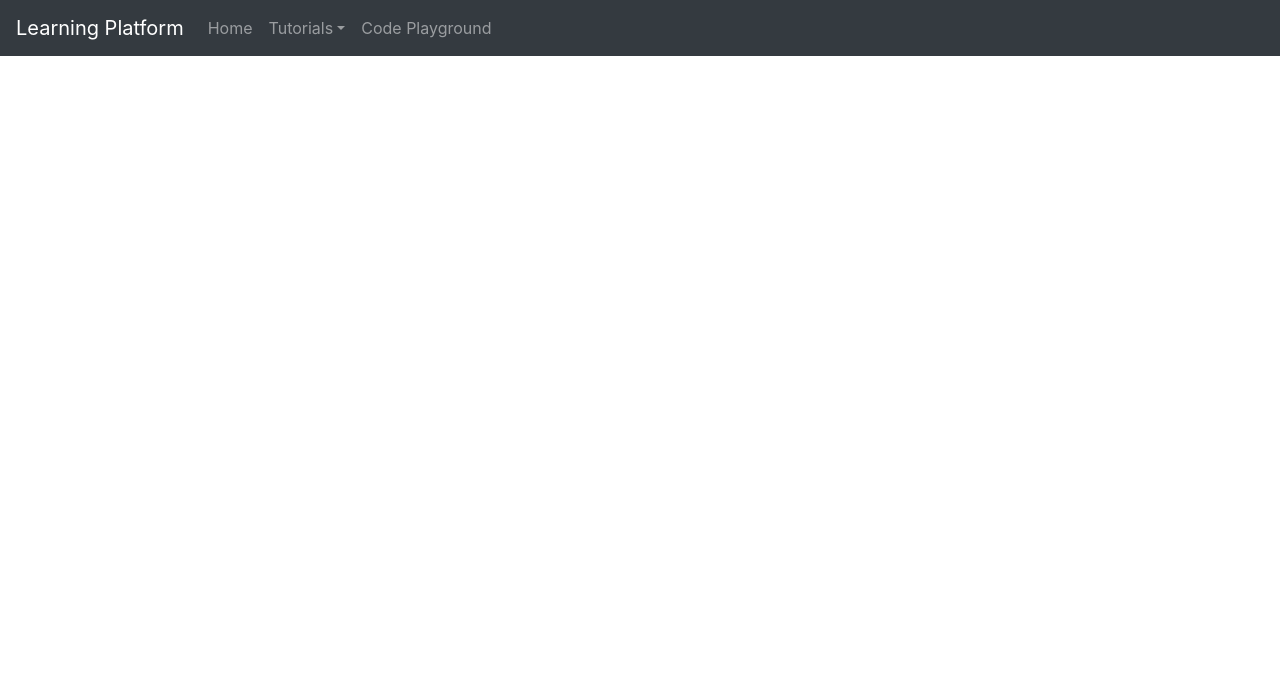
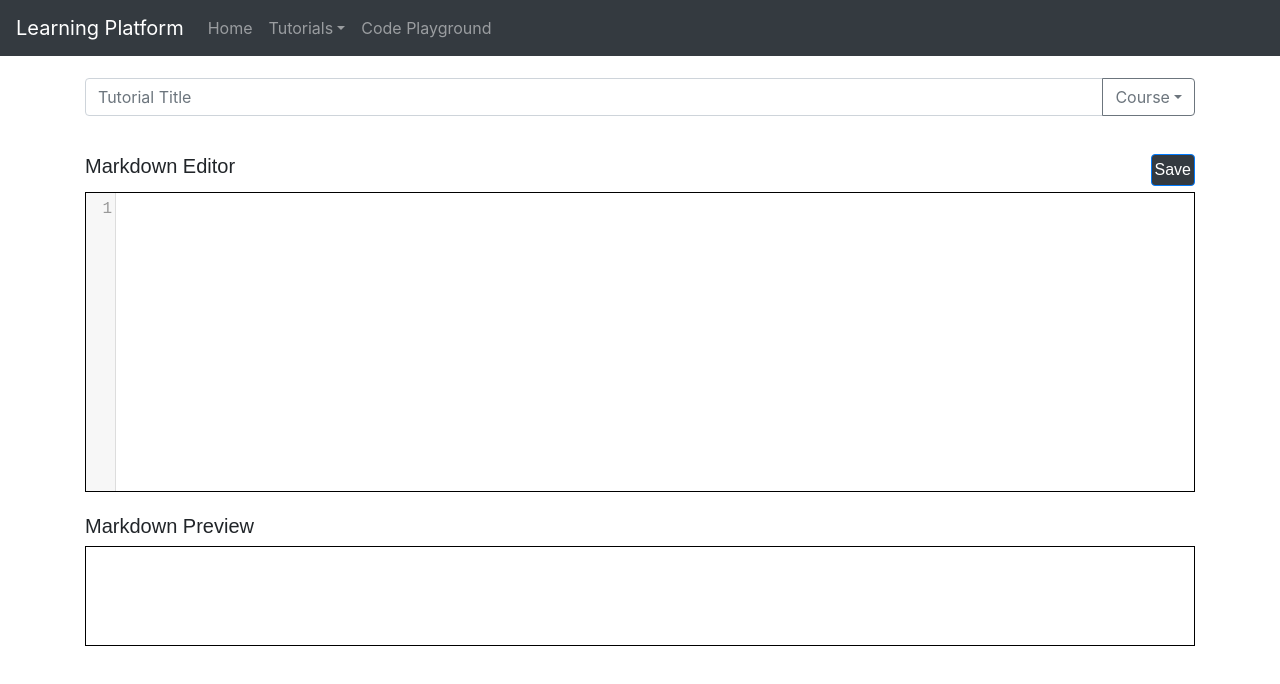
Before and after one commit to CMPT-470-Fall-2020/Code-Tutorial-App, a React (Create React App) app in the folder client/: page /createtutorial in a window 1280 px wide. Shown: the top 684 px of the page. Built offline with nearby package versions, Linux system fonts and the light colour scheme.

Commit message:
Update page name routes

```diff
--- a/client/src/App.js
+++ b/client/src/App.js
@@ -1,9 +1,11 @@
 import React, { Component } from 'react';
 import {BrowserRouter as Router, Route} from 'react-router-dom';
 import Header from './components/layout/Header';
-import Tutorial from './components/pages/Tutorial';
-import TutorialDashboard from './components/pages/TutorialDashboard';
+import CreateTutorial from './components/pages/CreateTutorial';
+import CourseDashboard from './components/pages/CourseDashboard';
 import CodePlayground from './components/pages/CodePlayground';
+import Tutorials from './components/pages/Tutorials';
+import RunTutorial from './components/pages/RunTutorial';
 
 class App extends Component {
   render() {
@@ -11,9 +13,12 @@ class App extends Component {
       <Router>
         <div className="App">
           <Header></Header>
-            <Route path="/tutorial" component={Tutorial}></Route>
-            <Route path="/tutorialdashboard" component={TutorialDashboard}></Route>
+            <Route path="/createtutorial" component={CreateTutorial}></Route>
+            <Route path="/coursedashboard" component={CourseDashboard}></Route>
             <Route path="/codeplayground" component={CodePlayground}></Route>
+            <Route path="/tutorials" component={Tutorials}></Route>
+            <Route path="/runtutorial" component={RunTutorial}></Route>
+
         </div>
       </Router>
     );
--- a/client/src/components/MarkdownEditor.js
+++ b/client/src/components/MarkdownEditor.js
@@ -32,12 +32,17 @@ export default class MarkupEditor extends Component {
         return {__html: marked(this.state.value)};
     }
 
+    // Save to DB
+    saveDB() {
+        console.log("save to db here");
+    }
+
     render() {
         return (
             <React.Fragment>
                 <section style={sectionStyle}>
                     <h1 style={headerStyle}>Markdown Editor</h1>
-                    <Button variant="primary" style={buttonStyle}>Save</Button>
+                    <Button variant="primary" style={buttonStyle} onClick={this.saveDB.bind(this)}>Save</Button>
                 </section>
                 <CodeMirror
                     value={this.state.value}
--- a/client/src/components/layout/Header.js
+++ b/client/src/components/layout/Header.js
@@ -13,8 +13,8 @@ export default function Header() {
                 <Nav className="mr-auto">
                 <Nav.Link href="/">Home</Nav.Link>
                 <NavDropdown title="Tutorials" id="basic-nav-dropdown">
-                    <NavDropdown.Item href="/TutorialDashboard">Dashboard</NavDropdown.Item>
-                    <NavDropdown.Item href="/Tutorial">Create Tutorial</NavDropdown.Item>
+                    <NavDropdown.Item href="/CourseDashboard">Dashboard</NavDropdown.Item>
+                    <NavDropdown.Item href="/CreateTutorial">Create Tutorial</NavDropdown.Item>
                 </NavDropdown>
                 <Nav.Link href="/CodePlayground">Code Playground</Nav.Link>
                 </Nav>
--- a/client/src/components/pages/Tutorial.js
+++ b/client/src/components/pages/CreateTutorial.js
@@ -3,7 +3,7 @@ import MarkdownEditor from '../MarkdownEditor'
 import {Container} from 'react-bootstrap';
 import {InputGroup, FormControl, DropdownButton, Dropdown} from 'react-bootstrap';
 
-export default class Tutorial extends Component {
+export default class CreateTutorial extends Component {
 
     state = {
         title: "Course"
--- a/client/src/components/pages/TutorialDashboard.js
+++ /dev/null
@@ -1,12 +0,0 @@
-import React, { Component } from 'react'
-
-export default class TutorialDashboard extends Component {
-    render() {
-        return (
-            <div>
-                <br></br>
-                Dashboard to list tutorials by class and date
-            </div>
-        )
-    }
-}
```
